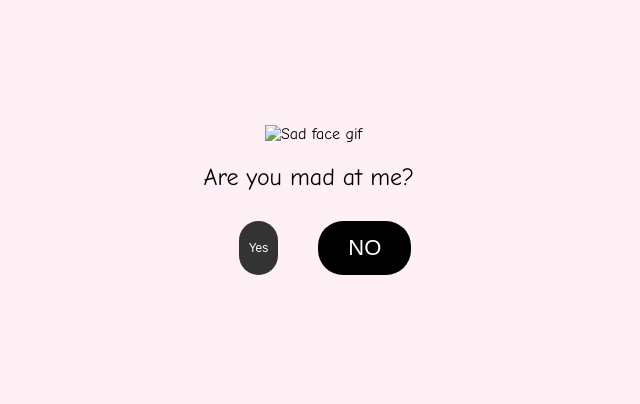
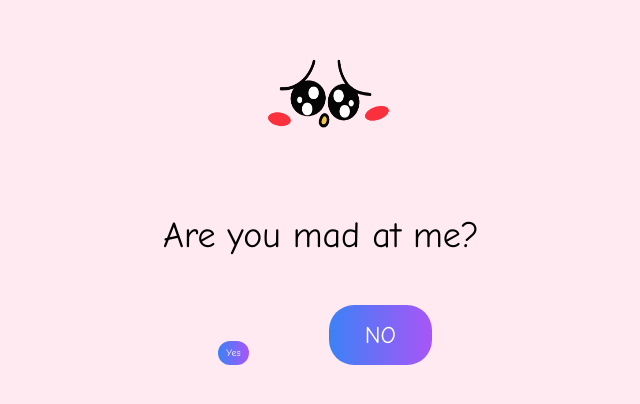
Before and after one commit to DivyTR/pleaseforgiveme, a plain HTML site: page index.html in a window 1280 px wide. Shown: the part 200-604 px from the top of the page, without its empty margins (315-955 px from the left). Drawn offline with nearby package versions, Linux system fonts and the light colour scheme.

Commit message:
Update index.html

```diff
--- a/index.html
+++ b/index.html
@@ -8,7 +8,7 @@
     body {
       margin: 0;
       padding: 0;
-      background-color: #fff0f5;
+      background-color: #ffeaf1;
       font-family: 'Comic Sans MS', cursive, sans-serif;
       display: flex;
       flex-direction: column;
@@ -19,55 +19,57 @@
     }
 
     .gif {
-      width: 120px;
-      margin-bottom: 20px;
+      width: 160px;
+      height: 130px;
+      margin-bottom: 50px;
     }
 
-    .question {
-      font-size: 24px;
-      margin-bottom: 30px;
+    #typewriter-text {
+      font-size: 36px;
+      margin-bottom: 40px;
       white-space: nowrap;
-      overflow: hidden;
-      border-right: 3px solid #333;
-      width: 0;
-      animation: typing 2.5s steps(30, end) forwards, blink 0.75s step-end infinite;
-    }
-
-    @keyframes typing {
-      from { width: 0 }
-      to { width: 240px }
-    }
-
-    @keyframes blink {
-      50% { border-color: transparent; }
+      min-height: 50px;
     }
 
     .buttons {
       display: flex;
-      gap: 40px;
+      gap: 80px;
+      align-items: flex-end;
     }
 
     .btn {
-      padding: 10px 20px;
       border: none;
       border-radius: 25px;
-      font-size: 16px;
+      font-family: inherit;
       cursor: pointer;
       transition: 0.3s;
+      display: none;
+    }
+
+    .btn.show {
+      display: inline-block;
+      animation: fadeIn 0.6s ease-in;
+    }
+
+    @keyframes fadeIn {
+      from { opacity: 0; transform: translateY(10px); }
+      to { opacity: 1; transform: translateY(0); }
     }
 
     .btn.yes {
-      background-color: #333;
+      background: linear-gradient(to right, #3b82f6, #a855f7);
       color: white;
-      font-size: 12px;
-      padding: 5px 10px;
+      font-size: 10px;
+      padding: 2px 8px;
+      height: 24px;
+      border-radius: 12px;
     }
 
     .btn.no {
-      background-color: black;
+      background: linear-gradient(to right, #3b82f6, #a855f7);
       color: white;
-      font-size: 22px;
-      padding: 14px 30px;
+      font-size: 24px;
+      padding: 16px 36px;
     }
 
     .btn:hover {
@@ -76,17 +78,38 @@
   </style>
 </head>
 <body>
-  <img class="gif" src="sad.gif" alt="Sad face gif" />
-  <div class="question">Are you mad at me?</div>
+  <img class="gif" src="sad.png" alt="Sad face gif" />
+
+  <div id="typewriter-text"></div>
+
   <div class="buttons">
-    <button class="btn yes">Yes</button>
-    <button class="btn no">NO</button>
+    <button class="btn yes" id="yesBtn" onclick="window.location.href='second.html'">Yes</button>
+    <button class="btn no" id="noBtn" onclick="window.location.href='last.html'">NO</button>
   </div>
 
+  <!-- Typewriter Effect JS -->
+  <script src="https://unpkg.com/typewriter-effect@latest/dist/core.js"></script>
   <script>
-    // Optional: Add logic here to navigate to different pages when clicked
-    document.querySelector('.btn.yes').onclick = () => alert("Oh no 🥺... Let's fix it.");
-    document.querySelector('.btn.no').onclick = () => alert("Yay! You're not mad 😄");
+    const typeTarget = document.getElementById('typewriter-text');
+    const yesBtn = document.getElementById('yesBtn');
+    const noBtn = document.getElementById('noBtn');
+
+    const typewriter = new Typewriter(typeTarget, {
+      loop: false,
+      delay: 45,
+      cursor: '|',
+    });
+
+    typewriter
+      .typeString("Are you mad at me?")
+      .pauseFor(500)
+      .callFunction(() => {
+        noBtn.classList.add('show');
+        setTimeout(() => {
+          yesBtn.classList.add('show');
+        }, 600); // delay for the shy "Yes" button
+      })
+      .start();
   </script>
 </body>
 </html>
```
